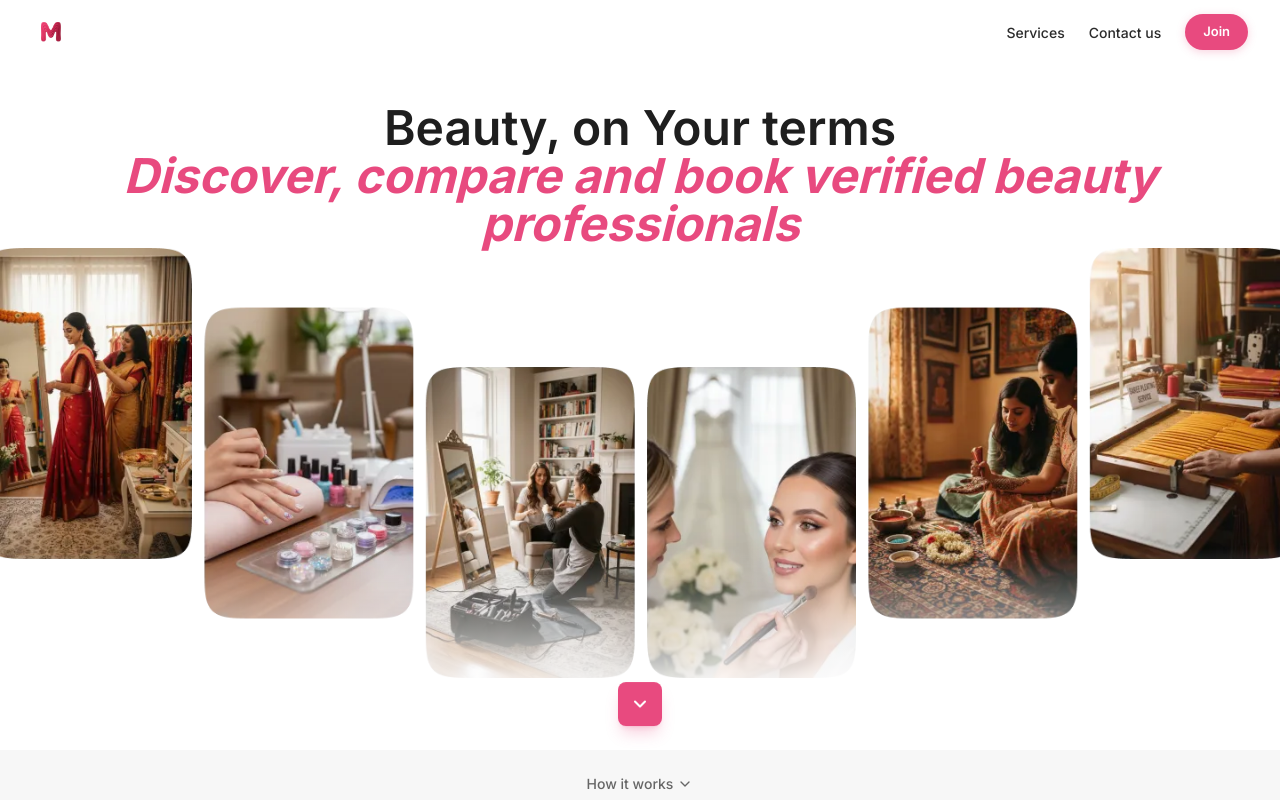
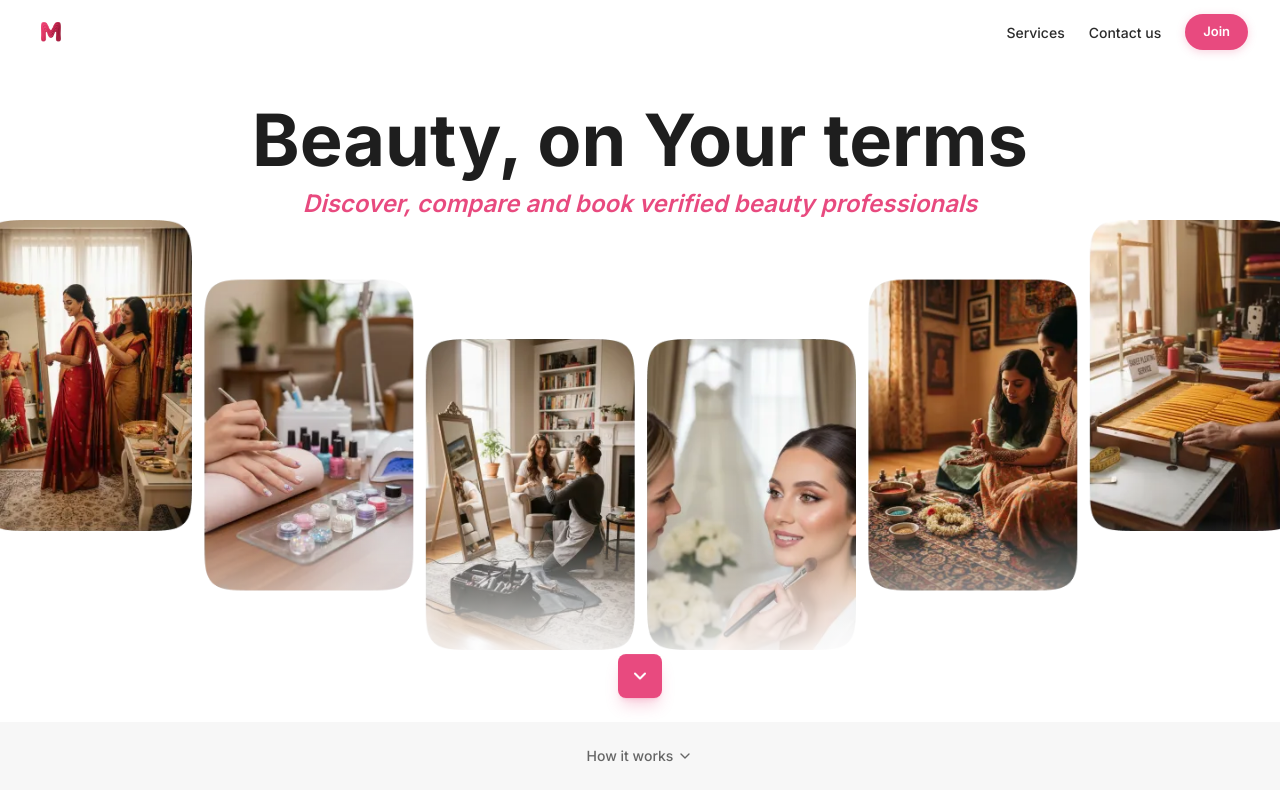
Before and after one commit to mimoradev/Mimora-Waitlist-, a React (Vite) app: page / in a window 1280 px wide. Shown: the top 800 px of the page. Built offline with nearby package versions, Linux system fonts and the light colour scheme.

Commit message:
Redesign hero typography: larger black heading, smaller pink subheading, add animations

```diff
--- a/src/components/landing_page/FeaturesSection.tsx
+++ b/src/components/landing_page/FeaturesSection.tsx
@@ -90,7 +90,8 @@ const FeaturesSection: React.FC = () => {
                                             {feature.title}{" "}
                                             <span
                                                 onClick={openSlider}
-                                                className="font-black cursor-pointer hover:text-[#E84A7F] transition-colors duration-200"
+                                                style={{ fontWeight: 900 }}
+                                                className="font-extrabold cursor-pointer hover:text-[#E84A7F] transition-colors duration-200"
                                             >
                                                 →
                                             </span>
--- a/src/components/landing_page/HeroSection.tsx
+++ b/src/components/landing_page/HeroSection.tsx
@@ -19,14 +19,29 @@ function HeroSection() {
             <div className="max-w-[1440px] mx-auto">
                 {/* Headline */}
                 <div className="pt-10 text-center relative z-0 px-4 md:px-0">
-                    <h1 className="leading-tight">
-                        <span className="block font-semibold text-[#1E1E1E] text-3xl md:text-5xl">
+                    <motion.h1
+                        className="leading-tight"
+                        initial={{ opacity: 0, y: 20 }}
+                        animate={{ opacity: 1, y: 0 }}
+                        transition={{ duration: 0.6 }}
+                    >
+                        <motion.span
+                            className="block font-bold text-[#1E1E1E] text-5xl md:text-7xl mb-3"
+                            initial={{ opacity: 0, y: 20 }}
+                            animate={{ opacity: 1, y: 0 }}
+                            transition={{ duration: 0.6, delay: 0.2 }}
+                        >
                             Beauty, on Your terms
-                        </span>
-                        <span className="block font-bold italic text-[#E84A7F] text-3xl md:text-5xl">
+                        </motion.span>
+                        <motion.span
+                            className="block font-semibold italic text-[#E84A7F] text-xl md:text-2xl"
+                            initial={{ opacity: 0, y: 20 }}
+                            animate={{ opacity: 1, y: 0 }}
+                            transition={{ duration: 0.6, delay: 0.4 }}
+                        >
                             Discover, compare and book verified beauty professionals
-                        </span>
-                    </h1>
+                        </motion.span>
+                    </motion.h1>
                 </div>
 
                 {/* Image Collage Section - Full width edge to edge */}
```
